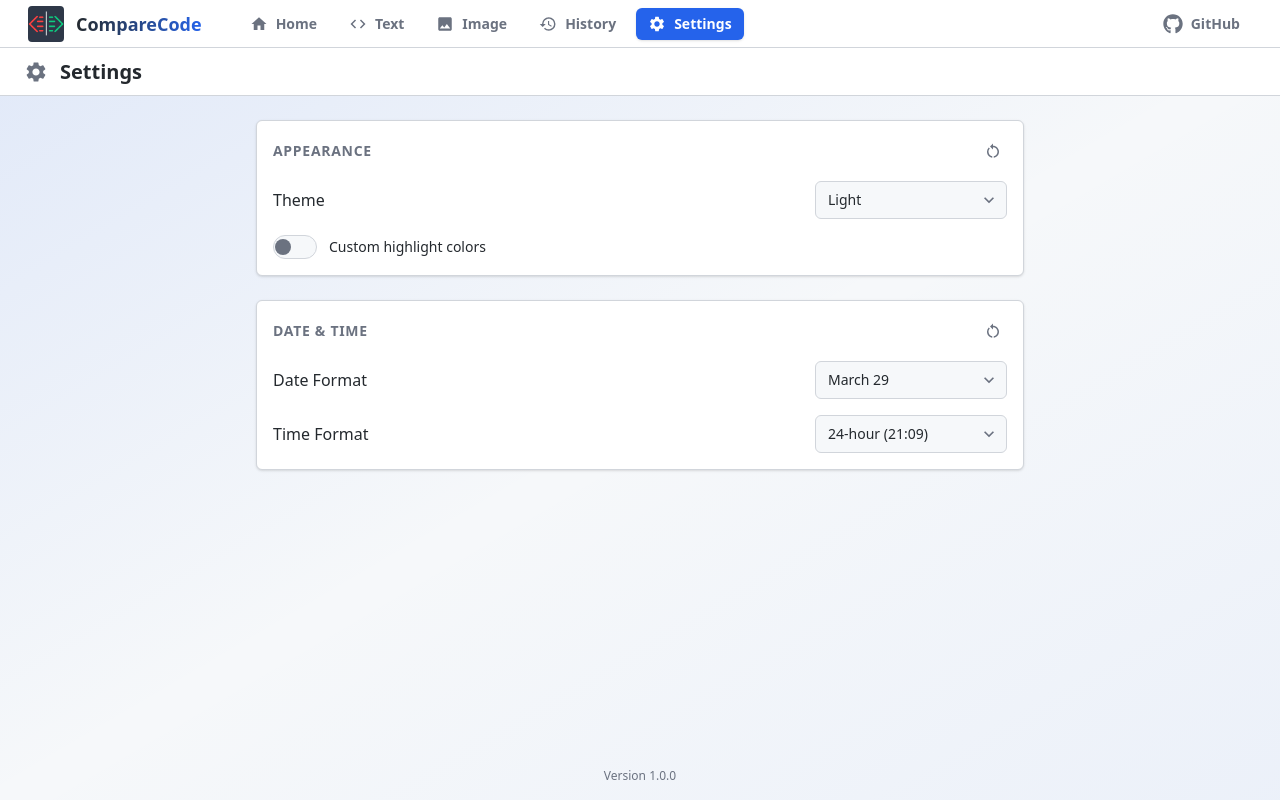
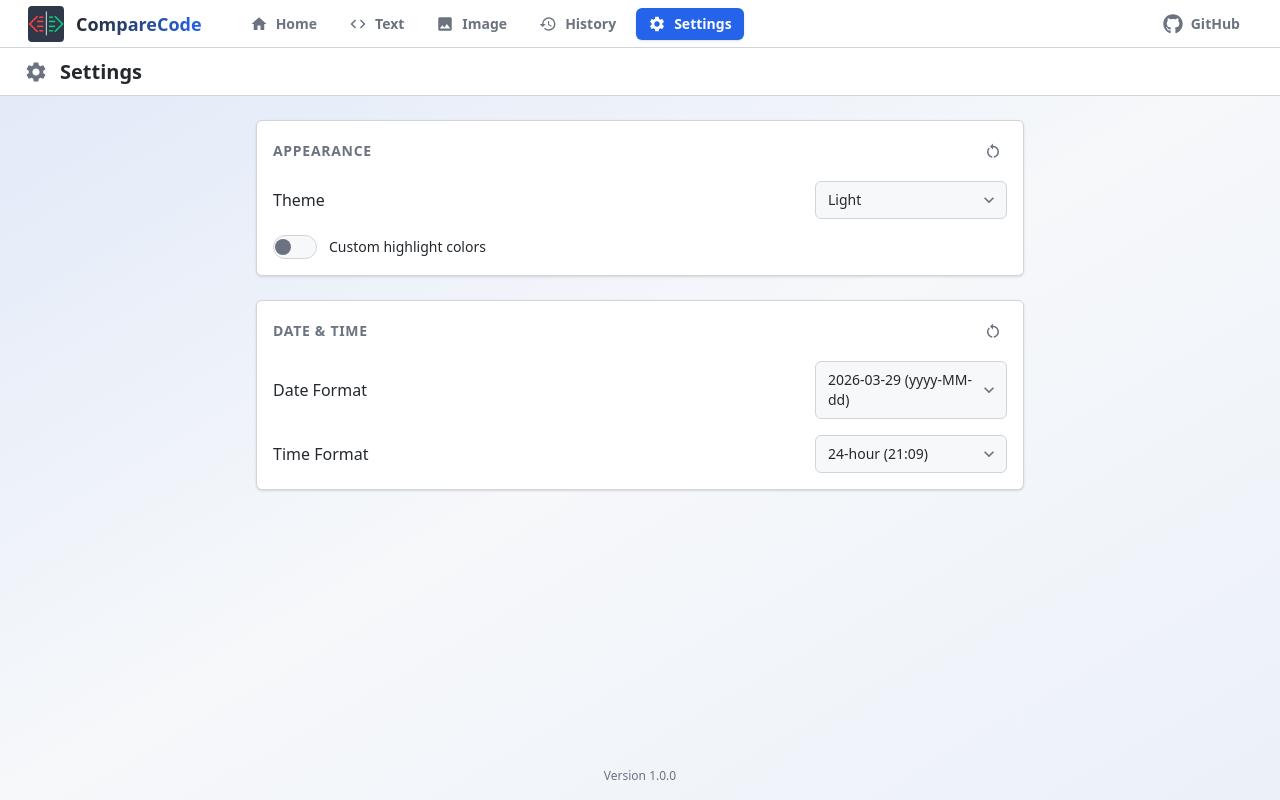
Before and after one commit to comparecode-web/comparecode-web, a Next.js app: page /settings in a window 1280 px wide. Built offline with nearby package versions, Linux system fonts and the light colour scheme.

Commit message:
fix: improve nord contrast and simplify date formats
Signed-off-by: Gabriel <60961939+gabrielfordevelopment@users.noreply.github.com>

```diff
--- a/components/settings/MainSettingsView.tsx
+++ b/components/settings/MainSettingsView.tsx
@@ -12,12 +12,14 @@ import { SelectDropdown } from "@/components/ui/SelectDropdown";
 import { formatDateOnlyWithSettings } from "@/utils/formatters";
 import { getSectionResetButtonClass, isSettingsSectionDirty } from "@/utils/settingsReset";
 
-const DATE_SEPARATORS = ["."];
+const DATE_FORMAT_PATTERNS = [
+  "yyyy-MM-dd",
+  "dd-MM-yyyy",
+  "MM-dd-yyyy",
+  "dd-MMM-yyyy",
+  "MMM-dd-yyyy"
+] as const;
 
-const NUMERIC_DATE_TOKENS = ["yyyy", "MM", "dd"];
-const TEXTUAL_LONG_DATE_TOKENS = ["yyyy", "MMMM", "dd"];
-const TEXTUAL_SHORT_DATE_TOKENS = ["yyyy", "MMM", "dd"];
-const TEXTUAL_MONTH_DAY_PATTERNS = ["MMMM d", "MMM d"];
 const APPEARANCE_SECTION_KEYS: Array<keyof AppSettings> = [
   "theme",
   "useCustomHighlightColors",
@@ -27,26 +29,6 @@ const APPEARANCE_SECTION_KEYS: Array<keyof AppSettings> = [
   "customDiffRemovedFg"
 ];
 const DATE_TIME_SECTION_KEYS: Array<keyof AppSettings> = ["dateFormat", "timeFormat"];
-
-function generatePermutations(tokens: Array<string>): Array<Array<string>> {
-  if (tokens.length === 1) {
-    return [tokens];
-  }
-
-  const permutations: Array<Array<string>> = [];
-
-  for (let i = 0; i < tokens.length; i++) {
-    const current = tokens[i];
-    const remaining = [...tokens.slice(0, i), ...tokens.slice(i + 1)];
-    const remainingPermutations = generatePermutations(remaining);
-
-    for (let j = 0; j < remainingPermutations.length; j++) {
-      permutations.push([current, ...remainingPermutations[j]]);
-    }
-  }
-
-  return permutations;
-}
 
 function normalizeColorForComparison(value: string): string {
   return value.trim().toLowerCase().replace(/\s+/g, "");
@@ -58,28 +40,11 @@ export function MainSettingsView() {
   const isAppearanceSectionDirty = isSettingsSectionDirty(settings, APPEARANCE_SECTION_KEYS);
   const isDateTimeSectionDirty = isSettingsSectionDirty(settings, DATE_TIME_SECTION_KEYS);
   const dateFormatOptions = useMemo(() => {
-    const numericOrders = generatePermutations(NUMERIC_DATE_TOKENS);
-    const numericPatterns: Array<string> = [];
-
-    for (let i = 0; i < numericOrders.length; i++) {
-      const order = numericOrders[i];
-      for (let j = 0; j < DATE_SEPARATORS.length; j++) {
-        numericPatterns.push(order.join(DATE_SEPARATORS[j]));
-      }
-    }
-
-    const textualPatterns = [
-      ...TEXTUAL_MONTH_DAY_PATTERNS,
-      ...generatePermutations(TEXTUAL_LONG_DATE_TOKENS).map((pattern) => pattern.join(" ")),
-      ...generatePermutations(TEXTUAL_SHORT_DATE_TOKENS).map((pattern) => pattern.join(" "))
-    ];
-
-    const patterns = Array.from(new Set([...textualPatterns, ...numericPatterns]));
     const nowIso = new Date().toISOString();
 
-    return patterns.map((pattern) => ({
+    return DATE_FORMAT_PATTERNS.map((pattern) => ({
       value: pattern,
-      label: formatDateOnlyWithSettings(nowIso, pattern)
+      label: `${formatDateOnlyWithSettings(nowIso, pattern)} (${pattern})`
     }));
   }, []);
 
--- a/config/defaults.ts
+++ b/config/defaults.ts
@@ -13,7 +13,7 @@ export const defaultSettings: AppSettings = {
   customDiffAddedFg: "#acf2bd",
   customDiffRemovedBg: "#ffeef0",
   customDiffRemovedFg: "#fdb8c0",
-  dateFormat: "MMMM d",
+  dateFormat: "yyyy-MM-dd",
   timeFormat: TimeFormat.TwentyFourHour,
   isContinuousMergeEnabled: true,
   isJumpButtonsVisible: true,
--- a/services/settingsService.ts
+++ b/services/settingsService.ts
@@ -27,19 +27,38 @@ export class SettingsService {
     }
 
     const legacyMap: Record<string, string> = {
-      MonthDay: "MMMM d",
-      MonthDayShort: "MMM d",
-      MonthDayYear: "MMMM d, yyyy",
-      DayMonthYearText: "d MMMM yyyy",
-      YyyyMmDd: "yyyy.MM.dd",
+      MonthDay: "dd-MMM-yyyy",
+      MonthDayShort: "dd-MMM-yyyy",
+      MonthDayYear: "dd-MMM-yyyy",
+      DayMonthYearText: "dd-MMM-yyyy",
+      YyyyMmDd: "yyyy-MM-dd",
       YyyyDashMmDashDd: "yyyy-MM-dd",
-      DdMmYyyy: "dd.MM.yyyy",
-      DdSlashMmSlashYyyy: "dd/MM/yyyy",
-      MmDdYyyy: "MM.dd.yyyy",
-      MmSlashDdSlashYyyy: "MM/dd/yyyy"
+      DdMmYyyy: "dd-MM-yyyy",
+      DdSlashMmSlashYyyy: "dd-MM-yyyy",
+      MmDdYyyy: "MM-dd-yyyy",
+      MmSlashDdSlashYyyy: "MM-dd-yyyy",
+      "MMMM d": "dd-MMM-yyyy",
+      "MMM d": "dd-MMM-yyyy",
+      "MMMM d, yyyy": "dd-MMM-yyyy",
+      "MMM d, yyyy": "MMM-dd-yyyy",
+      "d MMMM yyyy": "dd-MMM-yyyy",
+      "yyyy.MM.dd": "yyyy-MM-dd",
+      "dd.MM.yyyy": "dd-MM-yyyy",
+      "MM.dd.yyyy": "MM-dd-yyyy",
+      "dd/MM/yyyy": "dd-MM-yyyy",
+      "MM/dd/yyyy": "MM-dd-yyyy"
     };
 
-    return legacyMap[value] ?? value;
+    const normalized = legacyMap[value] ?? value;
+    const supported = new Set([
+      "yyyy-MM-dd",
+      "dd-MM-yyyy",
+      "MM-dd-yyyy",
+      "dd-MMM-yyyy",
+      "MMM-dd-yyyy"
+    ]);
+
+    return supported.has(normalized) ? normalized : defaultSettings.dateFormat;
   }
 
   public static saveSettings(settings: AppSettings): void {
--- a/styles/themes/nord.css
+++ b/styles/themes/nord.css
@@ -2,31 +2,31 @@
   --bg-primary: #2e3440;
   --bg-secondary: #3b4252;
   --bg-selected: #434c5e;
-  --text-primary: #d8dee9;
-  --text-secondary: #4c566a;
-  --border-default: #4c566a;
+  --text-primary: #e5e9f0;
+  --text-secondary: #c0c8d8;
+  --border-default: #65748f;
   --accent-primary: #88c0d0;
   --accent-hover: #8fbcbb;
   --danger: #bf616a;
   --danger-hover: #d08770;
-  --danger-bg: rgba(191, 97, 106, 0.15);
+  --danger-bg: rgba(191, 97, 106, 0.2);
   --success: #a3be8c;
-  --success-hover: #b4cf9d;
+  --success-hover: #b5d39c;
   --history-merge-ltr-bg: rgba(163, 190, 140, 0.24);
-  --history-merge-ltr-fg: #e9f4de;
+  --history-merge-ltr-fg: #edf8e5;
   --history-merge-rtl-bg: rgba(191, 97, 106, 0.24);
-  --history-merge-rtl-fg: #ffe8eb;
-  --diff-added-bg: rgba(163, 190, 140, 0.12);
-  --diff-added-fg: #4f6343;
-  --diff-removed-bg: rgba(191, 97, 106, 0.12);
-  --diff-removed-fg: #6b3a40;
-  --diff-empty-bg: rgba(76, 86, 106, 0.2);
-  --hover-overlay: rgba(216, 222, 233, 0.1);
-  --minimap-bg: #3b4252;
+  --history-merge-rtl-fg: #ffdfe3;
+  --diff-added-bg: rgba(163, 190, 140, 0.2);
+  --diff-added-fg: #dff0d4;
+  --diff-removed-bg: rgba(191, 97, 106, 0.2);
+  --diff-removed-fg: #ffd6db;
+  --diff-empty-bg: rgba(94, 106, 128, 0.28);
+  --hover-overlay: rgba(236, 239, 244, 0.1);
+  --minimap-bg: #434c5e;
   --minimap-added: #a3be8c;
-  --minimap-added-selected: #b4cf9d;
+  --minimap-added-selected: #b5d39c;
   --minimap-removed: #bf616a;
   --minimap-removed-selected: #d08770;
-  --minimap-empty: #4c566a;
-  --minimap-empty-selected: #d8dee9;
+  --minimap-empty: #65748f;
+  --minimap-empty-selected: #e5e9f0;
 }
```
